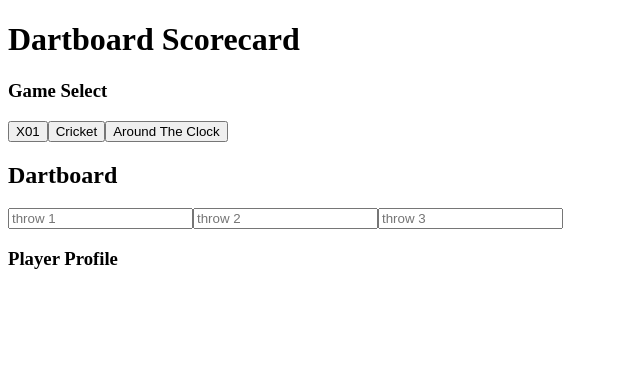
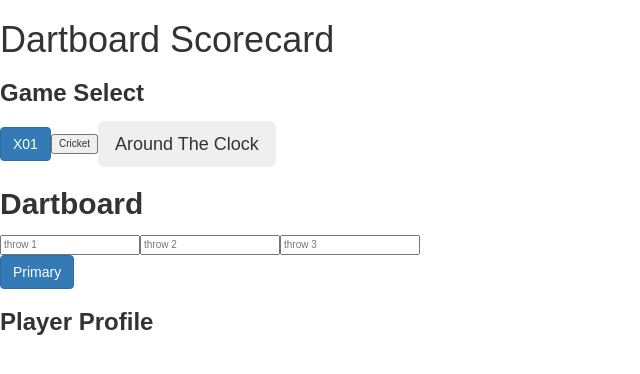
Before and after one commit to kneauxn/X01, an Angular app: page / in a window 1280 px wide. Shown: the top 374 px of the page, without its empty margins (0-640 px from the left). Built offline with nearby package versions, Linux system fonts and the light colour scheme.

Commit message:
Simple Bootstrap addition and examples

```diff
--- a/src/app/dartboard/dartboard.component.html
+++ b/src/app/dartboard/dartboard.component.html
@@ -5,6 +5,7 @@
         <input type="text" value="" placeholder="throw 2">
         <input type="text" value="" placeholder="throw 3">
 </div>
+<button type="button" class="btn btn-primary">Primary</button>
 
 
 </html>
--- a/src/app/game-select/game-select.component.html
+++ b/src/app/game-select/game-select.component.html
@@ -1,9 +1,9 @@
 <html>
 
 <h3><label for="">Game Select</label></h3>
-<input type="button" value="X01">
+<input type="button" class="btn btn-primary" value="X01">
 <input type="button" value="Cricket">
-<input type="button" value="Around The Clock">
+<input type="button" class="btn btn-secondary btn-lg" value="Around The Clock">
 
 
 
--- a/src/index.html
+++ b/src/index.html
@@ -7,6 +7,8 @@
 
   <meta name="viewport" content="width=device-width, initial-scale=1">
   <link rel="icon" type="image/x-icon" href="favicon.ico">
+  <link href="https://maxcdn.bootstrapcdn.com/bootstrap/3.3.6/css/bootstrap.min.css" rel="stylesheet">
+
 </head>
 <body>
   <app-root>Loading...</app-root>
```
